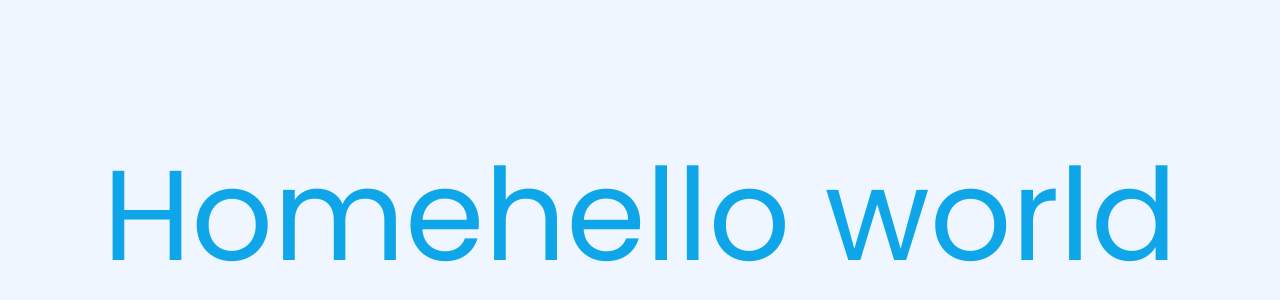
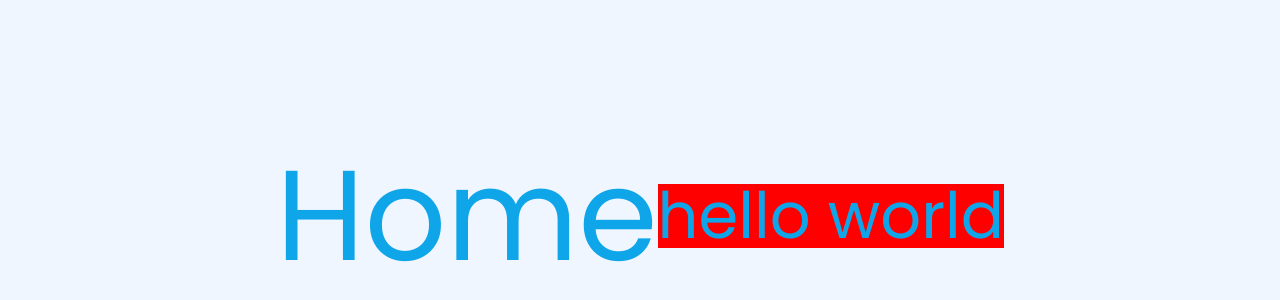
Before and after one commit to Ramkrishna1998/Sapos-y-princesas, a React (Vite) app: page / in a window 1280 px wide. Shown: the part 184-484 px from the top of the page. Built offline with nearby package versions, Linux system fonts and the light colour scheme.

Commit message:
Update folder structure

```diff
--- a/src/components/cta-card/styles.scss
+++ b/src/components/atoms/ExampleComponent/ExampleComponent.module.scss
@@ -1,4 +1,4 @@
-.bg_red {
+.test {
   background-color: red;
   font-size: 4rem;
 }
--- /dev/null
+++ b/src/components/atoms/ExampleComponent/ExampleComponent.tsx
@@ -0,0 +1,12 @@
+import classes from './ExampleComponent.module.scss';
+
+
+export const ExampleComponent = () => {
+  return (
+    <>
+      <div className={classes.test}>
+        <p>hello world</p>
+      </div>
+    </>
+  );
+};
--- /dev/null
+++ b/src/components/atoms/ExampleComponent/index.ts
@@ -0,0 +1 @@
+export { ExampleComponent } from './ExampleComponent';
--- a/src/components/cta-card/index.tsx
+++ /dev/null
@@ -1,14 +0,0 @@
-import styles from './styles.scss';
-
-
-const CTACard = () => {
-  return (
-    <>
-    <div className={styles.test}>
-      <p>hello world</p>
-    </div>
-    </>
-  );
-};
-
-export default CTACard;
--- a/src/pages/home.tsx
+++ b/src/components/pages/home.tsx
@@ -1,10 +1,10 @@
-import CTACard from "../components/cta-card";
+import { ExampleComponent } from '../atoms/ExampleComponent';
 
 const Home = () => {
   return (
     <div className='flex h-screen items-center justify-center bg-blue-50 text-9xl text-sky-500'>
       Home
-      <CTACard />
+      <ExampleComponent />
     </div>
   );
 };
--- a/src/routes/routes.tsx
+++ b/src/routes/routes.tsx
@@ -1,4 +1,4 @@
-import Home from '../pages/home';
+import Home from '@components/pages/home';
 import { CustomRouteObj } from '../routes/type';
 
 export const routes: CustomRouteObj[] = [
--- a/tsconfig.base.json
+++ b/tsconfig.base.json
@@ -23,7 +23,7 @@
     "noImplicitAny": true,
     "importHelpers": true,
     "strictNullChecks": true,
-    "suppressImplicitAnyIndexErrors": true,
+    //"suppressImplicitAnyIndexErrors": true,
     "noUnusedLocals": true,
     "allowSyntheticDefaultImports": true,
     "checkJs": true,
```
Also changed, not shown: tsconfig.json (+31 -2 lines).
